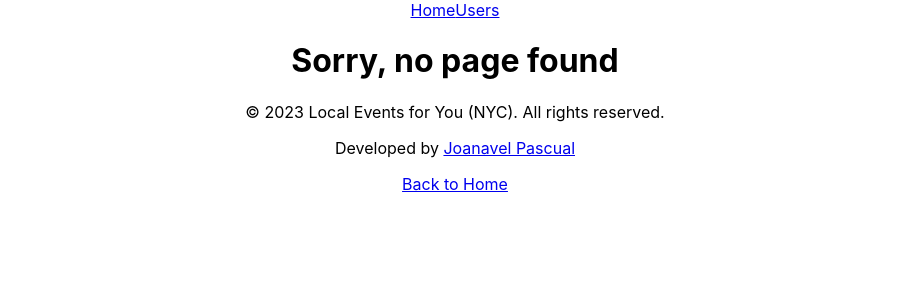
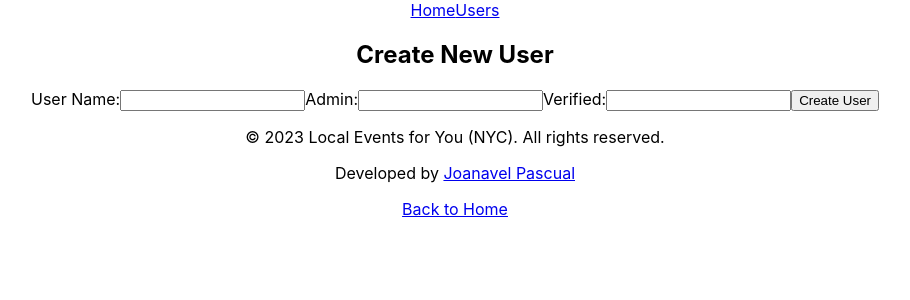
Before and after one commit to JoanavelPascual7/event-react-app-v3, a React (Create React App) app: page /users/new in a window 1280 px wide. Shown: the top 300 px of the page, without its empty margins (185-1095 px from the left). Built offline with nearby package versions, Linux system fonts and the light colour scheme.

Commit message:
working on users functionality

```diff
--- a/src/App.js
+++ b/src/App.js
@@ -9,9 +9,11 @@ import Edit from "./pages/Edit";
 import FourOFour from "./pages/FourOFour";
 import NewReviewForm from "./components/NewReviewForm";
 import UsersIndex from "./pages/UsersIndex";
+import UsersShow from './pages/UsersShow';
+import UserEdit from './pages/UserEdit'; // Import UserEdit page
+import UserNew from './pages/UserNew'; // Import UserNew page
 
-
-import Footer from "./components/Footer"
+import Footer from "./components/Footer";
 import NavBar from "./components/NavBar";
 
 function App() {
@@ -23,6 +25,9 @@ function App() {
           <Routes>
             <Route path="/" element={<Home />} />
             <Route path="/users" element={<UsersIndex />} />
+            <Route path="/users/new" element={<UserNew />} /> {/* New User route */}
+            <Route path="/users/:id" element={<UsersShow />} />
+            <Route path="/users/:id/edit" element={<UserEdit />} /> {/* Edit User route */}
             <Route path="/events" element={<Index />} />
             <Route path="/events/new" element={<New />} />
             <Route path="/events/:id" element={<Show />} />
--- a/src/components/UserDetail.js
+++ b/src/components/UserDetail.js
@@ -1,6 +1,6 @@
 import React, { useState, useEffect } from 'react';
 import axios from 'axios';
-import { useParams } from 'react-router-dom';
+import { useParams, Link } from 'react-router-dom'; // Import Link from react-router-dom
 
 function UserDetail() {
   const { id } = useParams();
@@ -19,7 +19,7 @@ function UserDetail() {
   }, [id]);
 
   if (!user) {
-    return <div>Loading...</div>; // Add a loading indicator
+    return <div>Loading...</div>;
   }
 
   return (
@@ -27,8 +27,10 @@ function UserDetail() {
       <h2>User Details</h2>
       <p>ID: {user.id}</p>
       <p>User Name: {user.username}</p>
-      <p>Admin: {user.admin}</p>
-      <p>Verified: {user.verified}</p>
+
+      {/* Add links to UserEdit and UserNew */}
+      <Link to={`/users/${user.id}/edit`}>Edit User</Link>
+      <Link to="/users/new">Add New User</Link>
     </div>
   );
 }
--- a/src/components/UserEditForm.js
+++ b/src/components/UserEditForm.js
@@ -1,9 +1,93 @@
-import React from 'react'
+import React, { useState, useEffect } from 'react';
+import axios from 'axios';
+import { useParams } from 'react-router-dom';
 
 function UserEditForm() {
+  const { id } = useParams();
+  const [user, setUser] = useState(null);
+  const [formData, setFormData] = useState({
+    username: '',
+    admin: '',
+    verified: ''
+  });
+
+  useEffect(() => {
+    axios
+      .get(`${process.env.REACT_APP_API_URL}/users/${id}`)
+      .then((response) => {
+        console.log('User Detail:', response.data);
+        setUser(response.data);
+        setFormData({
+          username: response.data.username,
+          admin: response.data.admin,
+          verified: response.data.verified
+        });
+      })
+      .catch((error) => {
+        console.error('Error fetching user detail:', error);
+      });
+  }, [id]);
+
+  const handleChange = (e) => {
+    const { name, value } = e.target;
+    setFormData({
+      ...formData,
+      [name]: value
+    });
+  };
+
+  const handleSubmit = (e) => {
+    e.preventDefault();
+    axios
+      .put(`${process.env.REACT_APP_API_URL}/users/${id}`, formData)
+      .then((response) => {
+        console.log('User updated:', response.data);
+        // You can redirect or show a success message here
+      })
+      .catch((error) => {
+        console.error('Error updating user:', error);
+      });
+  };
+
+  if (!user) {
+    return <div>Loading...</div>;
+  }
+
   return (
-    <div>UserEditForm</div>
-  )
+    <div>
+      <h2>Edit User</h2>
+      <form onSubmit={handleSubmit}>
+        <label>
+          User Name:
+          <input
+            type="text"
+            name="username"
+            value={formData.username}
+            onChange={handleChange}
+          />
+        </label>
+        <label>
+          Admin:
+          <input
+            type="text"
+            name="admin"
+            value={formData.admin}
+            onChange={handleChange}
+          />
+        </label>
+        <label>
+          Verified:
+          <input
+            type="text"
+            name="verified"
+            value={formData.verified}
+            onChange={handleChange}
+          />
+        </label>
+        <button type="submit">Update</button>
+      </form>
+    </div>
+  );
 }
 
-export default UserEditForm
+export default UserEditForm;
--- a/src/components/UserNewForm.js
+++ b/src/components/UserNewForm.js
@@ -1,9 +1,69 @@
-import React from 'react'
+import React, { useState } from 'react';
+import axios from 'axios';
 
 function UserNewForm() {
+  const [formData, setFormData] = useState({
+    username: '',
+    admin: '',
+    verified: ''
+  });
+
+  const handleChange = (e) => {
+    const { name, value } = e.target;
+    setFormData({
+      ...formData,
+      [name]: value
+    });
+  };
+
+  const handleSubmit = (e) => {
+    e.preventDefault();
+    axios
+      .post(`${process.env.REACT_APP_API_URL}/users`, formData)
+      .then((response) => {
+        console.log('User created:', response.data);
+
+      })
+      .catch((error) => {
+        console.error('Error creating user:', error);
+      });
+  };
+
   return (
-    <div>UserNewForm</div>
-  )
+    <div>
+      <h2>Create New User</h2>
+      <form onSubmit={handleSubmit}>
+        <label>
+          User Name:
+          <input
+            type="text"
+            name="username"
+            value={formData.username}
+            onChange={handleChange}
+          />
+        </label>
+        <label>
+          Admin:
+          <input
+            type="text"
+            name="admin"
+            value={formData.admin}
+            onChange={handleChange}
+          />
+        </label>
+        <label>
+          Verified:
+          <input
+            type="text"
+            name="verified"
+            value={formData.verified}
+            onChange={handleChange}
+          />
+        </label>
+        <button type="submit">Create User</button>
+      </form>
+    </div>
+  );
 }
 
-export default UserNewForm
+export default UserNewForm;
--- a/src/components/Users.js
+++ b/src/components/Users.js
@@ -10,9 +10,10 @@ function User({ user }) {
       <td>{user.admin}</td>
       <td>{user.verified}</td>
       <td>
-        <Link to={`/users/${user.id}`}>View</Link>
+      <Link to={`/users/${user.id}`}>View</Link>
       </td>
     </tr>
+
   );
 }
 
--- /dev/null
+++ b/src/pages/UserEdit.js
@@ -0,0 +1,14 @@
+import React from "react";
+import UserEditForm from "../components/UserEditForm";
+
+// import "./Edit.css"
+
+function UserEdit() {
+  return (
+    <div className="Edit">
+      <UserEditForm />
+    </div>
+  );
+}
+
+export default UserEdit;
--- /dev/null
+++ b/src/pages/UserNew.js
@@ -0,0 +1,11 @@
+import UserNewForm from "../components/UserNewForm";
+function UserNew() {
+    return (
+        <div>
+            {/* <h1> New </h1> */}
+            <UserNewForm/>
+        </div>
+    )
+}
+
+export default UserNew;
--- a/src/pages/UsersIndex.js
+++ b/src/pages/UsersIndex.js
@@ -1,6 +1,7 @@
 import React, { useState, useEffect } from 'react';
 import axios from 'axios';
-import User from "../components/User"; // Import the User component
+import User from "../components/User";
+import { Link } from "react-router-dom";
 
 function UsersIndex() {
   const [users, setUsers] = useState([]);
@@ -30,6 +31,9 @@ function UsersIndex() {
           ))}
         </tbody>
       </table>
+      <td>
+      <Link to="/users/new">Add New User</Link>
+      </td>
     </div>
   );
 }
--- /dev/null
+++ b/src/pages/UsersShow.js
@@ -0,0 +1,13 @@
+import UserDetails from "../components/UserDetail";
+
+
+function UsersShow() {
+  return (
+    <div className="Show">
+      {/* <h2>Show</h2> */}
+      <UserDetails />
+    </div>
+  );
+}
+
+export default UsersShow;
```
Also changed, not shown: src/components/Dropdown.js (added).
